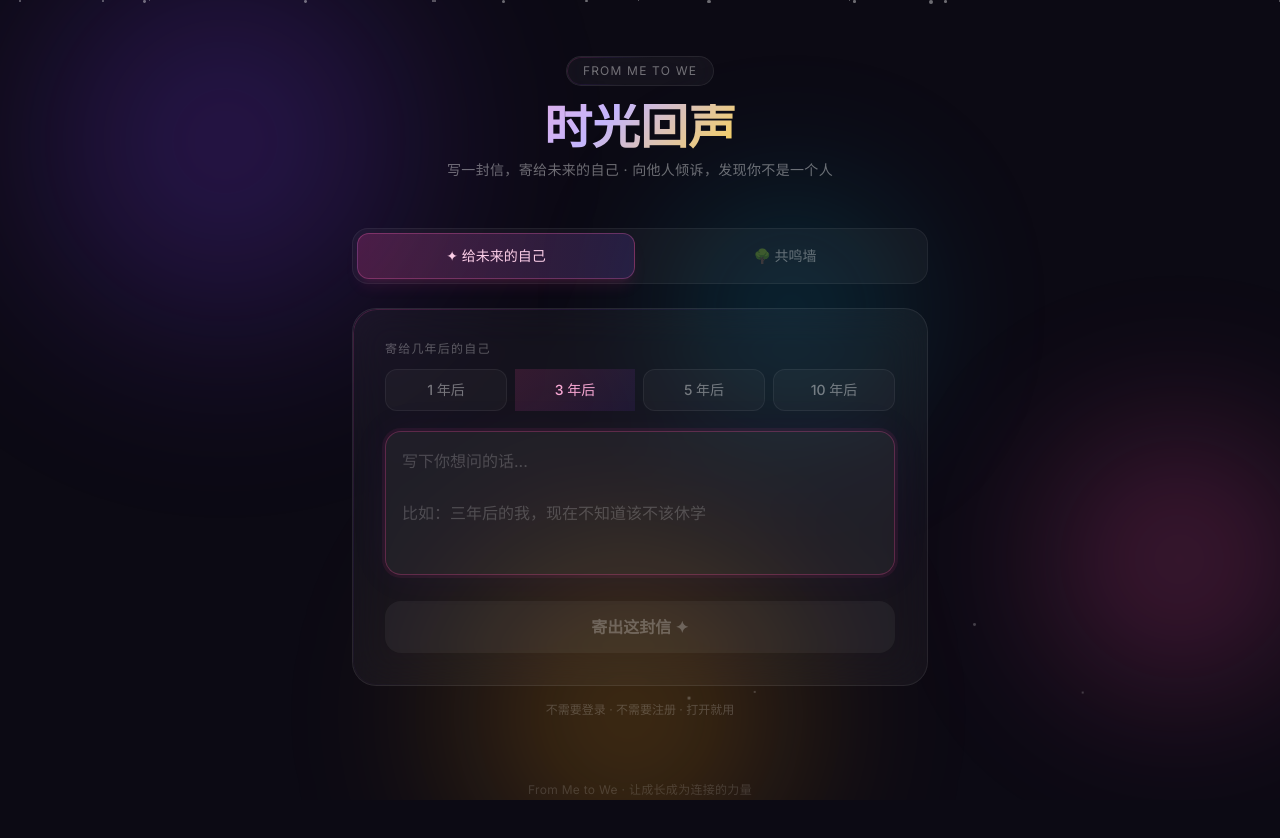
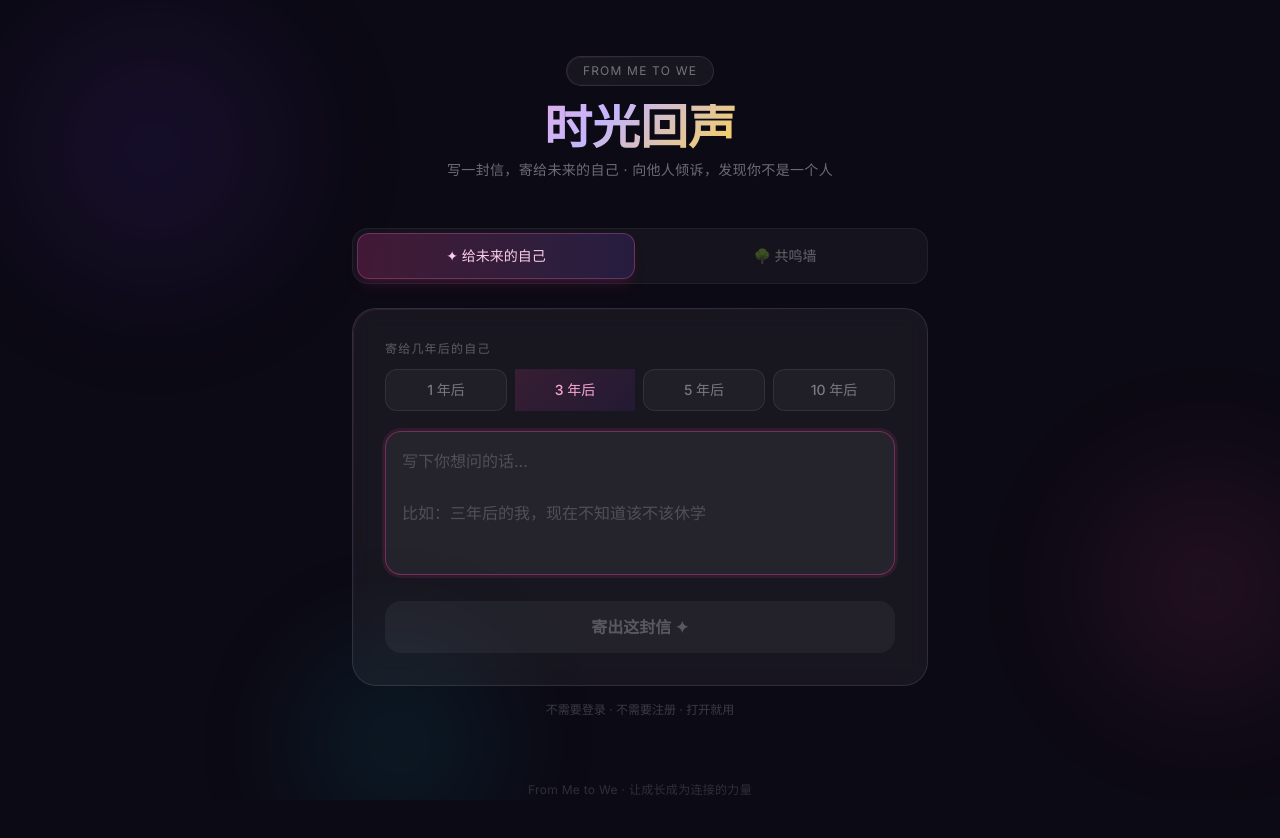
Before and after one commit to zhangfugui0117-stack/time-echo, a Next.js app: page / in a window 1280 px wide. Shown: the top 838 px of the page. Built offline with nearby package versions, Linux system fonts and the light colour scheme.

Commit message:
性能优化：移除粒子动画和多余极光球体，简化loading动画

```diff
--- a/src/app/globals.css
+++ b/src/app/globals.css
@@ -17,102 +17,68 @@ body {
   min-height: 100vh;
 }
 
-/* ── 极光背景 ── */
+/* ── 简化极光背景（性能优化版） ── */
 .aurora-bg {
   position: fixed;
   inset: 0;
   pointer-events: none;
   z-index: 0;
   overflow: hidden;
+  opacity: 0.6;
 }
 
 .aurora-orb {
   position: absolute;
   border-radius: 50%;
-  filter: blur(80px);
-  opacity: 0.35;
-  animation: drift 20s ease-in-out infinite;
+  filter: blur(60px);  /* 减少模糊 */
+  opacity: 0.25;        /* 降低透明度 */
+  animation: drift 30s ease-in-out infinite;  /* 放慢动画 */
+  will-change: transform;  /* 优化动画性能 */
 }
 
 .aurora-orb-1 {
-  width: 500px;
-  height: 500px;
+  width: 400px;  /* 减小尺寸 */
+  height: 400px;
   background: radial-gradient(circle, #7c3aed, transparent 70%);
-  top: -10%;
+  top: -5%;
   left: -5%;
   animation-delay: 0s;
 }
 
 .aurora-orb-2 {
-  width: 400px;
-  height: 400px;
+  width: 350px;
+  height: 350px;
   background: radial-gradient(circle, #ec4899, transparent 70%);
-  top: 40%;
-  right: -10%;
-  animation-delay: -5s;
+  top: 50%;
+  right: -8%;
+  animation-delay: -10s;
 }
 
 .aurora-orb-3 {
-  width: 450px;
-  height: 450px;
-  background: radial-gradient(circle, #f59e0b, transparent 70%);
-  bottom: -15%;
-  left: 30%;
-  animation-delay: -10s;
+  width: 300px;
+  height: 300px;
+  background: radial-gradient(circle, #06b6d4, transparent 70%);  /* 改用青色，减少橙色 */
+  bottom: -10%;
+  left: 20%;
+  animation-delay: -20s;
 }
 
-.aurora-orb-4 {
-  width: 300px;
-  height: 300px;
-  background: radial-gradient(circle, #06b6d4, transparent 70%);
-  top: 20%;
-  left: 50%;
-  animation-delay: -15s;
-}
+/* 移除第4个orb，减少渲染压力 */
 
 @keyframes drift {
   0%, 100% { transform: translate(0, 0) scale(1); }
-  25% { transform: translate(40px, -30px) scale(1.1); }
-  50% { transform: translate(-30px, 40px) scale(0.95); }
-  75% { transform: translate(20px, 20px) scale(1.05); }
+  33% { transform: translate(30px, -20px) scale(1.05); }
+  66% { transform: translate(-20px, 30px) scale(0.98); }
 }
 
-/* ── 浮动粒子 ── */
-.particles {
-  position: fixed;
-  inset: 0;
-  pointer-events: none;
-  z-index: 1;
-}
+/* ── 移除浮动粒子（性能优化） ── */
 
-.particle {
-  position: absolute;
-  width: 3px;
-  height: 3px;
-  border-radius: 50%;
-  background: rgba(255, 255, 255, 0.4);
-  animation: floatUp linear infinite;
-}
-
-@keyframes floatUp {
-  from {
-    transform: translateY(100vh) translateX(0);
-    opacity: 0;
-  }
-  10% { opacity: 0.6; }
-  90% { opacity: 0.4; }
-  to {
-    transform: translateY(-10vh) translateX(30px);
-    opacity: 0;
-  }
-}
-
-/* ── 玻璃卡片 ── */
+/* ── 玻璃卡片（优化backdrop-filter） ── */
 .glass-card {
-  background: rgba(255, 255, 255, 0.04);
-  backdrop-filter: blur(20px);
-  -webkit-backdrop-filter: blur(20px);
-  border: 1px solid rgba(255, 255, 255, 0.08);
+  background: rgba(255, 255, 255, 0.05);  /* 增加不透明度，减少模糊依赖 */
+  backdrop-filter: blur(10px);  /* 减少模糊 */
+  -webkit-backdrop-filter: blur(10px);
+  border: 1px solid rgba(255, 255, 255, 0.1);
   border-radius: 24px;
   position: relative;
   overflow: hidden;
@@ -124,7 +90,7 @@ body {
   inset: 0;
   border-radius: 24px;
   padding: 1px;
-  background: linear-gradient(135deg, rgba(236, 72, 153, 0.2), rgba(124, 58, 237, 0.1), transparent 50%);
+  background: linear-gradient(135deg, rgba(236, 72, 153, 0.15), rgba(124, 58, 237, 0.08), transparent 50%);
   -webkit-mask: linear-gradient(#fff 0 0) content-box, linear-gradient(#fff 0 0);
   -webkit-mask-composite: xor;
   mask-composite: exclude;
@@ -157,13 +123,13 @@ body {
 
 /* ── 回信展开动画 ── */
 .reply-unfold {
-  animation: unfold 0.8s cubic-bezier(0.16, 1, 0.3, 1) forwards;
+  animation: unfold 0.6s cubic-bezier(0.16, 1, 0.3, 1) forwards;
 }
 
 @keyframes unfold {
   from {
     opacity: 0;
-    transform: scaleY(0.85) translateY(20px);
+    transform: scaleY(0.9) translateY(10px);
     transform-origin: top;
   }
   to {
@@ -175,30 +141,30 @@ body {
 /* ── 回声卡片 ── */
 .echo-card {
   opacity: 0;
-  transform: translateY(20px) scale(0.97);
-  animation: echoIn 0.7s cubic-bezier(0.16, 1, 0.3, 1) forwards;
+  transform: translateY(10px);
+  animation: echoIn 0.5s cubic-bezier(0.16, 1, 0.3, 1) forwards;
 }
 
 @keyframes echoIn {
   to {
     opacity: 1;
-    transform: translateY(0) scale(1);
+    transform: translateY(0);
   }
 }
 
 /* ── 输入框 ── */
 .letter-input {
-  background: rgba(255, 255, 255, 0.03);
-  border: 1px solid rgba(255, 255, 255, 0.08);
+  background: rgba(255, 255, 255, 0.04);
+  border: 1px solid rgba(255, 255, 255, 0.1);
   border-radius: 16px;
   transition: all 0.3s ease;
 }
 
 .letter-input:focus {
   outline: none;
-  border-color: rgba(236, 72, 153, 0.3);
-  box-shadow: 0 0 0 3px rgba(236, 72, 153, 0.08), 0 0 40px rgba(124, 58, 237, 0.06);
-  background: rgba(255, 255, 255, 0.05);
+  border-color: rgba(236, 72, 153, 0.4);
+  box-shadow: 0 0 0 3px rgba(236, 72, 153, 0.1);
+  background: rgba(255, 255, 255, 0.06);
 }
 
 /* ── 寄出按钮 ── */
@@ -214,24 +180,11 @@ body {
 
 .send-btn:not(:disabled):hover {
   transform: translateY(-2px);
-  box-shadow: 0 8px 32px rgba(236, 72, 153, 0.3), 0 0 60px rgba(245, 158, 11, 0.15);
+  box-shadow: 0 8px 24px rgba(236, 72, 153, 0.3);
 }
 
 .send-btn:not(:disabled):active {
   transform: translateY(0);
-}
-
-.send-btn::after {
-  content: "";
-  position: absolute;
-  inset: 0;
-  background: linear-gradient(135deg, transparent 30%, rgba(255, 255, 255, 0.2) 50%, transparent 70%);
-  transform: translateX(-100%);
-  transition: transform 0.6s ease;
-}
-
-.send-btn:not(:disabled):hover::after {
-  transform: translateX(100%);
 }
 
 .send-btn:disabled {
@@ -243,14 +196,14 @@ body {
 /* ── 年份选择按钮 ── */
 .year-btn {
   border-radius: 12px;
-  border: 1px solid rgba(255, 255, 255, 0.06);
-  background: rgba(255, 255, 255, 0.03);
+  border: 1px solid rgba(255, 255, 255, 0.08);
+  background: rgba(255, 255, 255, 0.04);
   transition: all 0.25s ease;
 }
 
 .year-btn:hover {
-  border-color: rgba(255, 255, 255, 0.12);
-  background: rgba(255, 255, 255, 0.05);
+  border-color: rgba(255, 255, 255, 0.15);
+  background: rgba(255, 255, 255, 0.06);
 }
 
 .year-btn-active {
@@ -259,15 +212,14 @@ body {
   color: #f9a8d4;
 }
 
-/* ── 加载动画 ── */
-.loading-orb {
-  width: 48px;
-  height: 48px;
+/* ── 加载动画（简化） ── */
+.loading-spinner {
+  width: 32px;
+  height: 32px;
+  border: 3px solid rgba(255, 255, 255, 0.1);
+  border-top-color: #ec4899;
   border-radius: 50%;
-  background: conic-gradient(from 0deg, transparent, #ec4899, #c4b5fd, #f59e0b, transparent);
-  animation: spin 1.5s linear infinite;
-  mask: radial-gradient(circle, transparent 55%, black 56%);
-  -webkit-mask: radial-gradient(circle, transparent 55%, black 56%);
+  animation: spin 0.8s linear infinite;
 }
 
 @keyframes spin {
@@ -276,7 +228,7 @@ body {
 
 /* ── 淡入动画 ── */
 @keyframes fadeIn {
-  from { opacity: 0; transform: translateY(12px); }
+  from { opacity: 0; transform: translateY(8px); }
   to { opacity: 1; transform: translateY(0); }
 }
 
@@ -289,13 +241,16 @@ body {
 ::-webkit-scrollbar {
   width: 6px;
 }
+
 ::-webkit-scrollbar-track {
   background: transparent;
 }
+
 ::-webkit-scrollbar-thumb {
   background: rgba(255, 255, 255, 0.1);
   border-radius: 3px;
 }
+
 ::-webkit-scrollbar-thumb:hover {
   background: rgba(255, 255, 255, 0.2);
 }
@@ -315,16 +270,13 @@ body {
 
 /* ── 时间胶囊封存动画 ── */
 .capsule-sealed {
-  animation: capsuleSeal 1s cubic-bezier(0.16, 1, 0.3, 1) forwards;
+  animation: capsuleSeal 0.8s cubic-bezier(0.16, 1, 0.3, 1) forwards;
 }
 
 @keyframes capsuleSeal {
   0% {
     opacity: 0;
-    transform: scale(0.9) translateY(20px);
-  }
-  50% {
-    transform: scale(1.02) translateY(-5px);
+    transform: scale(0.95) translateY(10px);
   }
   100% {
     opacity: 1;
@@ -332,7 +284,19 @@ body {
   }
 }
 
-/* ── 响应式 ── */
+/* ── 响应式优化 ── */
 @media (max-width: 640px) {
-  .aurora-orb { filter: blur(60px); opacity: 0.25; }
+  .aurora-orb {
+    filter: blur(40px);
+    opacity: 0.2;
+  }
 }
+
+/* ── 减少动画（用户偏好） ── */
+@media (prefers-reduced-motion: reduce) {
+  * {
+    animation-duration: 0.01ms !important;
+    animation-iteration-count: 1 !important;
+    transition-duration: 0.01ms !important;
+  }
+}
--- a/src/app/page.tsx
+++ b/src/app/page.tsx
@@ -240,37 +240,6 @@ function useTypewriter(speed = 35) {
   return { displayedText, isTyping, isDone, startTyping };
 }
 
-// ── 浮动粒子 ──
-function Particles() {
-  const particles = useRef(
-    Array.from({ length: 20 }, (_, i) => ({
-      id: i,
-      left: Math.random() * 100,
-      delay: Math.random() * 15,
-      duration: 15 + Math.random() * 20,
-      size: 1 + Math.random() * 3,
-    }))
-  );
-
-  return (
-    <div className="particles">
-      {particles.current.map((p) => (
-        <span
-          key={p.id}
-          className="particle"
-          style={{
-            left: `${p.left}%`,
-            animationDelay: `${p.delay}s`,
-            animationDuration: `${p.duration}s`,
-            width: `${p.size}px`,
-            height: `${p.size}px`,
-          }}
-        />
-      ))}
-    </div>
-  );
-}
-
 // ══════════════════════════════════════
 // ── 主页面 ──
 // ══════════════════════════════════════
@@ -410,9 +379,7 @@ export default function Home() {
         <div className="aurora-orb aurora-orb-1" />
         <div className="aurora-orb aurora-orb-2" />
         <div className="aurora-orb aurora-orb-3" />
-        <div className="aurora-orb aurora-orb-4" />
       </div>
-      <Particles />
 
       {/* 主内容 */}
       <main className="relative z-10 w-full max-w-xl flex flex-col items-center">
@@ -523,7 +490,7 @@ export default function Home() {
             {/* ── Loading ── */}
             {futurePhase === "loading" && (
               <section className="w-full text-center py-24 animate-[fadeIn_0.4s_ease]">
-                <div className="loading-orb mx-auto mb-6" />
+                <div className="loading-spinner mx-auto mb-6" />
                 <p className="text-white/50 text-sm font-sans">未来的你正在读信...</p>
                 <p className="text-white/20 text-xs mt-2 font-sans">穿越时空需要一点时间</p>
               </section>
@@ -813,7 +780,7 @@ export default function Home() {
             {/* ── 共鸣墙：Loading ── */}
             {wallPhase === "loading" && (
               <section className="w-full text-center py-24 animate-[fadeIn_0.4s_ease]">
-                <div className="loading-orb mx-auto mb-6" />
+                <div className="loading-spinner mx-auto mb-6" />
                 <p className="text-white/50 text-sm font-sans">在墙上寻找共鸣...</p>
                 <p className="text-white/20 text-xs mt-2 font-sans">有人在相似的地方留下过纸条</p>
               </section>
```
